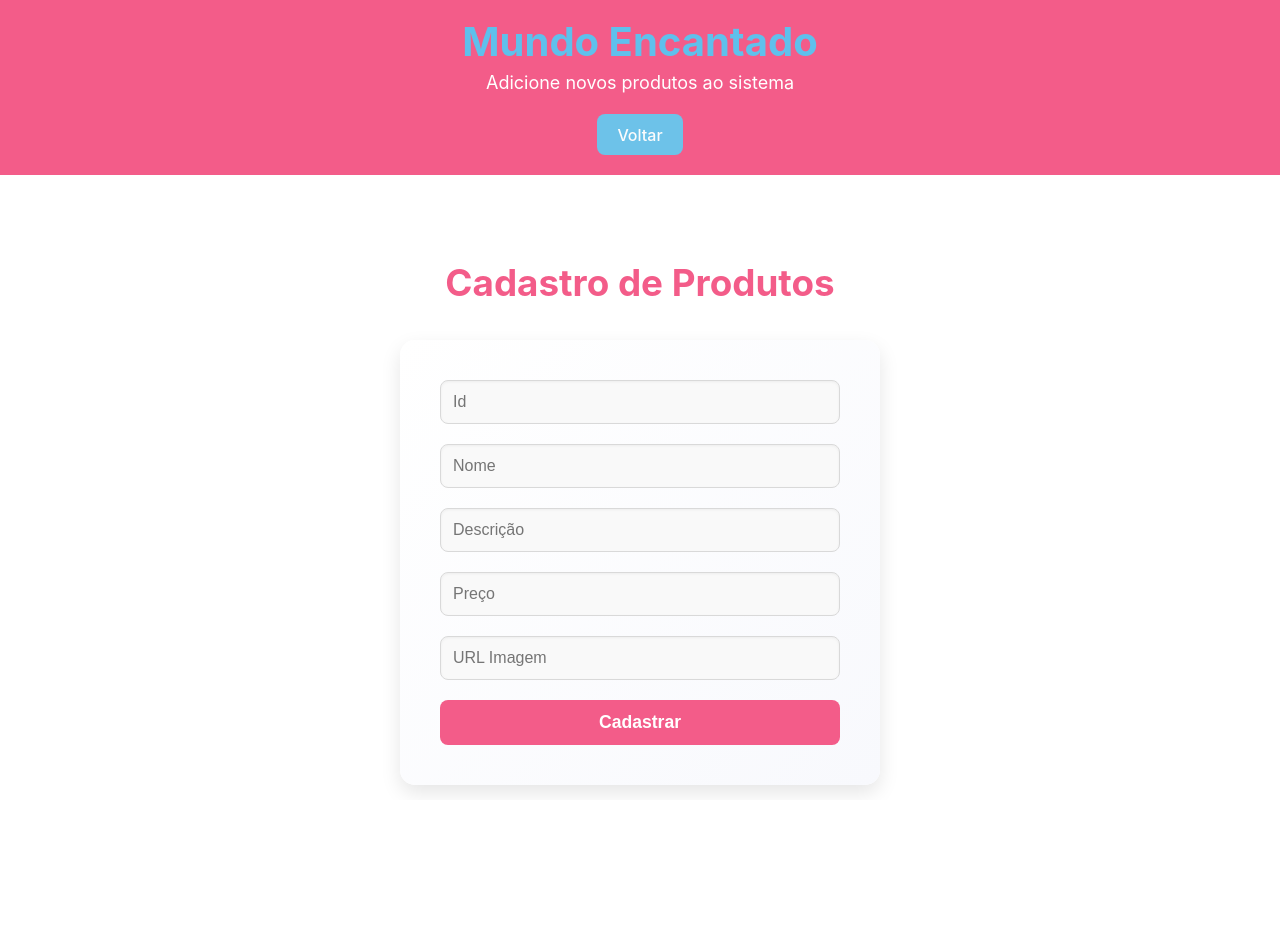
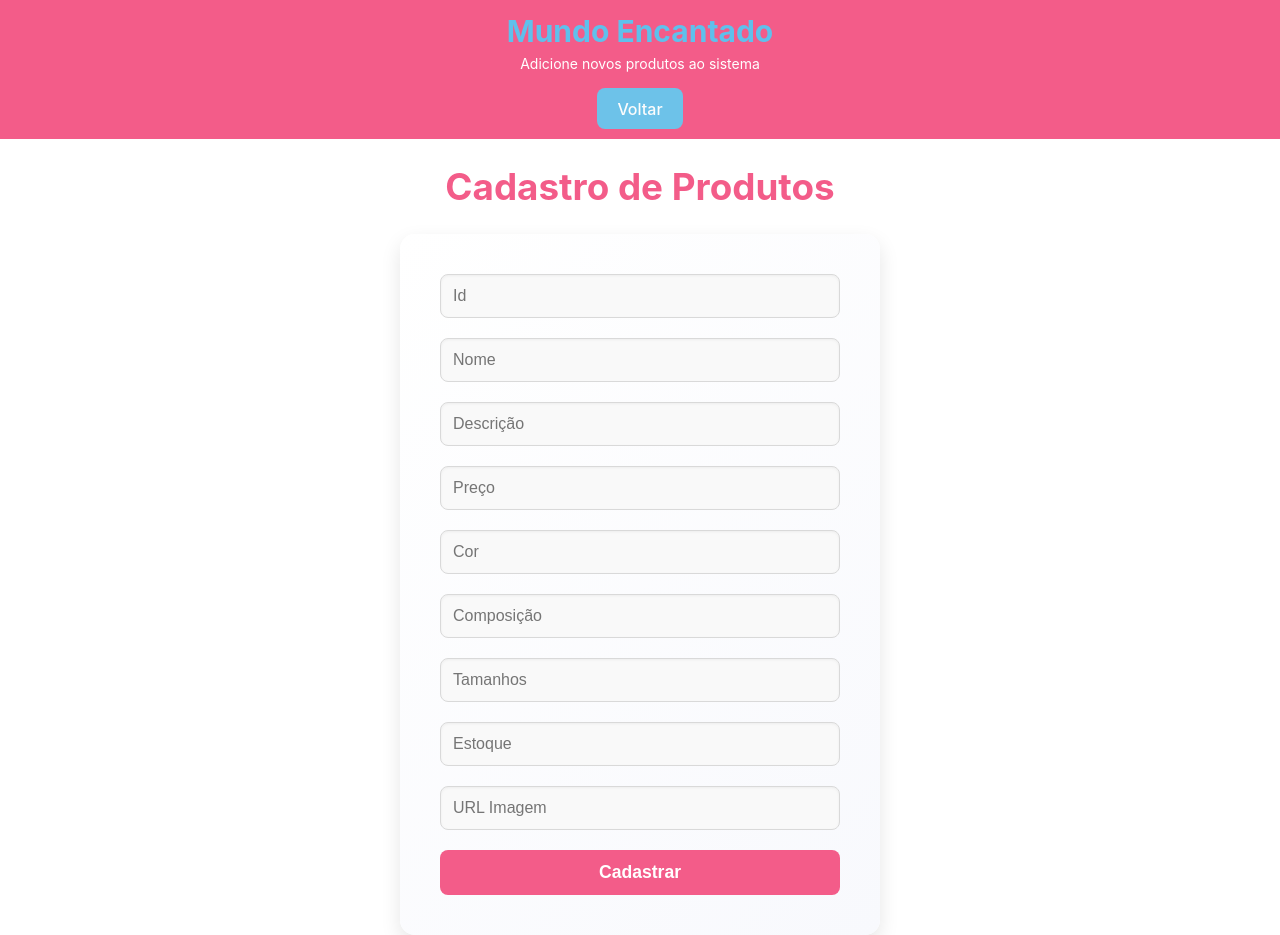
Before and after one commit to maajulia/e-commerce---front-end, a React (Vite) app: page /cadastro-produtos in a window 1280 px wide. Before the commit the page ends 800 px from the top, so only its background shows below. Built offline with nearby package versions, Linux system fonts and the light colour scheme.

Commit message:
organizando o cod - cadastro maju

```diff
--- a/src/App.tsx
+++ b/src/App.tsx
@@ -7,11 +7,17 @@ type ProdutoType = {
   nome: string,
   preco: string,
   descricao: string,
+  cor: string,
+  composicao: string,
+  tamanhos: string,
+  estoque: string,
   imagem: string
 }
 
+
 function App() {
   const [produtos, setProdutos] = useState<ProdutoType[]>([])
+
 
   // useEffect para carregar produtos e usuários
   useEffect(() => {
@@ -20,6 +26,7 @@ function App() {
       .then(resposta => resposta.json())
       .then(dados => setProdutos(dados))
   }, [])
+
 
   return (
     <>
@@ -33,9 +40,12 @@ function App() {
                     </ul>
                 </nav>
 
+
                 <button className='buttonCAD'><Link to={"/cadastro-produtos"}>Cadastrar Produtos</Link></button>
 
+
             </header>
+
 
       {/* Listagem de Produtos */}
       <div className="produtos-container">
@@ -50,6 +60,10 @@ function App() {
                 </div>
                 <p className="produto-preco">{produto.preco}</p>
                 <p className="produto-descricao">{produto.descricao}</p>
+                <p className="produto-cor">{produto.cor}</p>
+                <p className="produto-composicao">{produto.composicao}</p>
+                <p className="produto-tamanhos">{produto.tamanhos}</p>
+                <p className="produto-estoque">{produto.estoque}</p>
                 <button className="botao-comprar">Comprar</button>
               </div>
             ))
@@ -60,4 +74,5 @@ function App() {
   )
 }
 
+
 export default App
--- a/src/componentes/CadastroProdutos.tsx
+++ b/src/componentes/CadastroProdutos.tsx
@@ -9,6 +9,12 @@ function CadastroProduto(){
     const [descricao,setDescricao] = useState("")
     const [preco,setPreco] = useState("")
     const [imagem,setImagem] = useState("")
+    const [cor,setCor] = useState("")
+    const [composicao,setComposicao] = useState("")
+    const [tamanhos,setTamanhos] = useState("")
+    const [estoque,setEstoque] = useState("")
+
+
 
     function handleForm(event:FormEvent){
         event.preventDefault();
@@ -18,7 +24,11 @@ function CadastroProduto(){
             nome: nome,
             descricao: descricao,
             preco: preco,
-            imagem: imagem
+            imagem: imagem,
+            cor: cor,
+            composicao: composicao,
+            tamanhos: tamanhos,
+            estoque: estoque
         }
         fetch("https://e-commerce-back-end-2.onrender.com/roupas",{
             method: "POST",
@@ -35,6 +45,10 @@ function CadastroProduto(){
                 alert("Erro ao cadastrar produto")
             }
         })
+
+
+
+
     }
    function handleId(event:ChangeEvent<HTMLInputElement>){
         setId(event.target.value)
@@ -51,16 +65,34 @@ function CadastroProduto(){
     function handleImagem(event:ChangeEvent<HTMLInputElement>){
         setImagem(event.target.value)
     }
+    function handleCor(event:ChangeEvent<HTMLInputElement>){
+        setCor(event.target.value)
+    }
+    function handleComposicao(event:ChangeEvent<HTMLInputElement>){
+        setComposicao(event.target.value)
+    }
+    function handleTamanhos(event:ChangeEvent<HTMLInputElement>){
+        setTamanhos(event.target.value)
+    }
+    function handleEstoque(event:ChangeEvent<HTMLInputElement>){
+        setEstoque(event.target.value)
+    }
+
+
+
+
     return(
         <>
             <header className="cabecalho">
         <h1>Mundo Encantado</h1>
         <p>Adicione novos produtos ao sistema</p>
 
+
         <button className='buttonCAD'><Link to={"/"}>Voltar</Link></button>
     </header>
 
             <div className="cadastro">
+
 
                 <div className="titulo"><span>Cadastro de Produtos</span></div>
                 <div className="formulario">
@@ -78,9 +110,23 @@ function CadastroProduto(){
                         <input placeholder="Preço" type="text" name="preco" id="preco" onChange={handlePreco} />
                     </div>
                     <div>
+                        <input placeholder="Cor" type="text" name="cor" id="cor" onChange={handleCor} />
+                    </div>
+                    <div>
+                        <input placeholder="Composição" type="text" name="composicao" id="composicao" onChange={handleComposicao} />
+                    </div>
+                    <div>
+                        <input placeholder="Tamanhos" type="text" name="tamanhos" id="tamanhos" onChange={handleTamanhos} />
+                    </div>
+                    <div>
+                        <input placeholder="Estoque" type="text" name="estoque" id="estoque" onChange={handleEstoque} />
+                    </div>
+                    <div>
                         <input placeholder="URL Imagem" type="text" name="imagem" id="imagem" onChange={handleImagem} />
                     </div>
+                    <div>
                         <input type="submit" value="Cadastrar" />
+                    </div>
                 </form>
                 </div>
             </div>
@@ -88,4 +134,5 @@ function CadastroProduto(){
     )
 }
 
+
 export default CadastroProduto
--- a/src/componentes/cadastroProduto.css
+++ b/src/componentes/cadastroProduto.css
@@ -11,8 +11,8 @@
 .titulo{
   font-size: 2.3rem;
   color: #f35c89;
-  margin-bottom: 30px;
-  margin-top: 80px;
+  margin-bottom: 20px;
+  margin-top: 20px;
   text-align: center;
   font-weight: bold;
 
@@ -87,29 +87,28 @@ form div:last-child {
 }
 
 
-
 .cabecalho {
   background-color: #f35c89; /* Cor de fundo */
   color: white; /* Cor do texto */
-  padding: 20px 0; /* Espaçamento interno */
+  padding: 10px 0; /* Reduzido o espaçamento interno */
   text-align: center; /* Alinhar texto ao centro */
 }
 
 .cabecalho h1 {
-  font-size: 40px; /* Tamanho da fonte do título */
-  margin: 0; /* Remove margens automáticas */
+  font-size: 30px; /* Reduzido o tamanho da fonte do título */
+  margin: 5px 0; /* Ajustado para margens menores */
 }
 
 .cabecalho p {
-  font-size: 18px; /* Tamanho da fonte para a descrição */
-  margin-top: 5px; /* Espaço entre o título e a descrição */
+  font-size: 14px; /* Reduzido o tamanho da fonte para a descrição */
+  margin-top: 2px; /* Espaço menor entre o título e a descrição */
 }
 
 /* Título */
 h1 {
-  font-size: 2.3rem;
+  font-size: 2rem; /* Ajustado o tamanho da fonte */
   color: #5fc0ec;
-  margin-bottom: 30px;
+  margin-bottom: 20px; /* Reduzida a margem inferior */
   text-align: center;
   font-weight: bold;
 }
```
Lines whose indentation alone changed are shown as unchanged.
